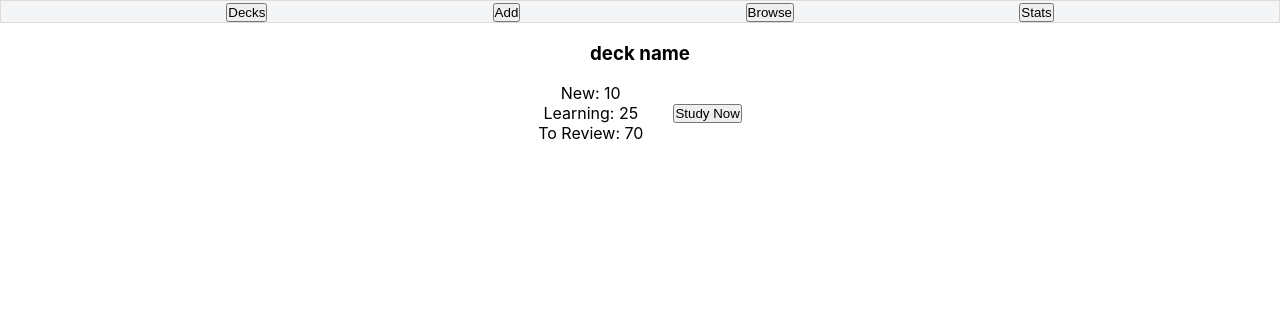
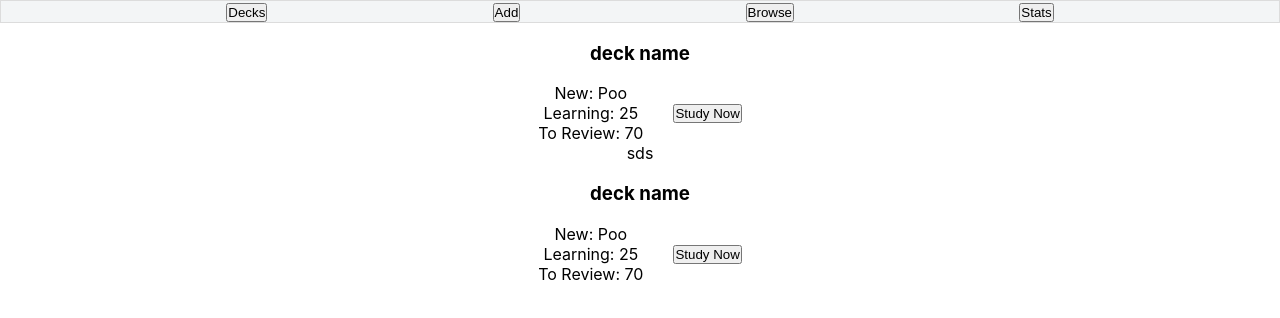
Before and after one commit to markxburek/flashcard-app, a React (Create React App) app in the folder flashcard-app/: page / in a window 1280 px wide. Shown: the top 318 px of the page. Built offline with nearby package versions, Linux system fonts and the light colour scheme.

Commit message:
Two decks are now represented in DeckInfoScreen

```diff
--- a/flashcard-app/src/components/DeckInfoScreen.js
+++ b/flashcard-app/src/components/DeckInfoScreen.js
@@ -1,48 +1,26 @@
 import React from 'react'
-
-import {connect} from 'react-redux'
+import DeckPreviewStats from './DeckPreviewStats'
+import { connect } from 'react-redux'
 
 
 import './DeckInfoScreen.css'
 
+
+
+
 const DeckInfoScreen = (props) => {
 
     //placeholder variables for now
-    let DECK_NAME = "deck name";
-    let NEW = 10;
-    let LEARNING = 25;
-    let TO_REVIEW = 70;
+
     return (
         <div>
+            <DeckPreviewStats/>
+            sds
+            <DeckPreviewStats/>
 
-            <h3>{DECK_NAME}</h3>
-
-            <div id="deck-stats-container">
-                <div id="deck-stats">
-                    {/* put this in a table  */}
-                      New: {NEW}  <br />
-                      Learning: {LEARNING} <br />
-                      To Review: {TO_REVIEW}
-                </div>
-
-                <button id="deck-stats-study-now-button" onClick={props.getStudyingDeckScreen} >Study Now</button>
-
-            </div>
         </div>
     )
 }
 
-const getStudyingDeckScreen = () => {
-    return {
-        type: "GET_STUDYING_DECK_SCREEN"
-    }
-}
 
-const mapDispatchToProps = (dispatch) => {
-    return {
-        getStudyingDeckScreen: () => dispatch(getStudyingDeckScreen())
-
-    }
-}
-
-export default connect(null, mapDispatchToProps)( DeckInfoScreen);
+ export default DeckInfoScreen;
--- /dev/null
+++ b/flashcard-app/src/components/DeckPreviewStats.js
@@ -0,0 +1,51 @@
+import React from 'react'
+import {connect} from 'react-redux'
+
+let DECK_NAME = "deck name";
+let NEW = "Poo";
+let LEARNING = 25;
+let TO_REVIEW = 70;
+
+let deckPreviewStatsData = [
+    {DECK_NAME: "deck1", NEW: 10, LEARNING: 25, TO_REVIEW: 70},
+    {DECK_NAME: "deck2", NEW: 15, LEARNING: 13, TO_REVIEW: 42}
+]
+
+
+const DeckPreviewStats = (props) => {
+    return (
+        <div>
+
+            <h3>{DECK_NAME}</h3>
+
+            <div id="deck-stats-container">
+                <div id="deck-stats">
+                    {/* put this in a table  */}
+                  New: {NEW}  <br />
+                  Learning: {LEARNING} <br />
+                  To Review: {TO_REVIEW}
+                </div>
+
+                <button id="deck-stats-study-now-button" onClick={props.getStudyingDeckScreen} >Study Now</button>
+
+            </div>
+        </div>
+
+    )
+}
+
+
+const getStudyingDeckScreen = () => {
+    return {
+        type: "GET_STUDYING_DECK_SCREEN"
+    }
+}
+
+const mapDispatchToProps = (dispatch) => {
+    return {
+        getStudyingDeckScreen: () => dispatch(getStudyingDeckScreen())
+
+    }
+}
+
+export default connect(null, mapDispatchToProps)(DeckPreviewStats);
--- a/flashcard-app/src/reducers/screenReducer.js
+++ b/flashcard-app/src/reducers/screenReducer.js
@@ -7,6 +7,7 @@ import AddCardScreen from '../components/AddCardScreen';
 import StatsScreen from '.././components/StatsScreen';
 import BrowseScreen from '.././components/BrowseScreen';
 import StudyingDeckScreen from '.././components/StudyingDeckScreen';
+
 
 const STUDYING_DECK_SCREEN = <div><FlashCard/><ButtonPanel/></div>
 const DECK_INFO_SCREEN = <div><DeckInfoScreen/></div>
```
